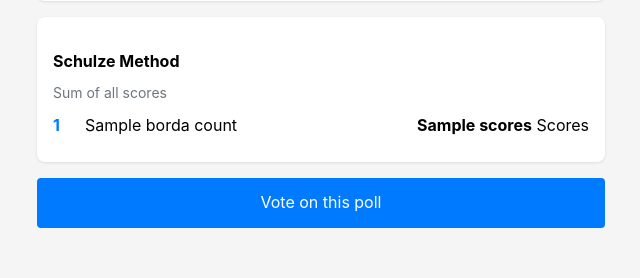
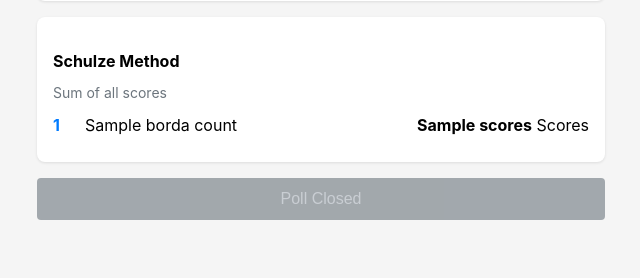
Before and after one commit to DeeKahy/Project-Choice-Maxxing, a Flask app: template voting-app/templates/results.html in a window 1280 px wide. Shown: the part 444-722 px from the top of the page, without its empty margins (319-959 px from the left). Run offline with Flask 3, Linux system fonts and the light colour scheme; the template is opened without the code that fills it: most values are stand-ins (such as "Sample title", 1, 10 or a date in 2020).

Commit message:
results and disabled button

```diff
--- a/voting-app/app.py
+++ b/voting-app/app.py
@@ -193,7 +193,7 @@ def vote(poll_id):
     if not poll:
         return "Poll not found", 404
     if poll["is_open"] != "true":
-        return "This poll is closed", 403
+        return redirect(url_for("results", poll_id=poll_id))
 
     options = get_options(poll_id)
     max_score = int(poll.get("max_score", 5))
--- a/voting-app/static/style.css
+++ b/voting-app/static/style.css
@@ -71,6 +71,13 @@ button:hover, .btn:hover { background: #0056b3; }
 .btn-secondary:hover { background: #545b62; }
 .btn-small { padding: 0.4rem 0.8rem; font-size: 0.875rem; }
 .btn-block { display: block; width: 100%; }
+.btn-disabled {
+    background: #6c757d !important;
+    color: #adb5bd !important;
+    cursor: not-allowed !important;
+    opacity: 0.6;
+}
+.btn-disabled:hover { background: #6c757d !important; }
 
 /* Score selector */
 .score-selector {
--- a/voting-app/templates/results.html
+++ b/voting-app/templates/results.html
@@ -53,6 +53,10 @@
 {% endif %}
 
 <div class="mt-1">
-    <a href="{{ url_for('vote', poll_id=poll.id) }}" class="btn btn-block">Vote on this poll</a>
+    {% if poll.is_open == "true" %}
+        <a href="{{ url_for('vote', poll_id=poll.id) }}" class="btn btn-block">Vote on this poll</a>
+    {% else %}
+        <button class="btn btn-block btn-disabled" disabled>Poll Closed</button>
+    {% endif %}
 </div>
 {% endblock %}
```
